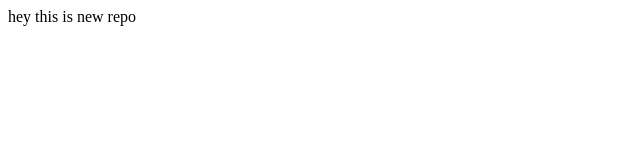
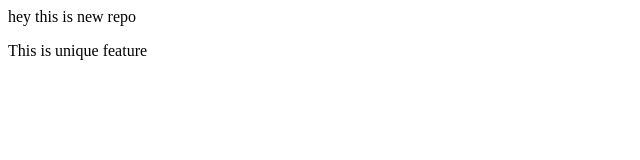
Before and after one commit to bhaveshyadav111/newlocalrepo, a plain HTML site: page index.html in a window 1280 px wide. Shown: the whole page, without its empty margins (0-640 px from the left). Drawn offline with Linux system fonts and the light colour scheme.

Commit message:
unique feature

```diff
--- a/index.html
+++ b/index.html
@@ -1 +1,2 @@
 <p>hey this is new repo</p>
+<p>This is unique feature</p>
```
